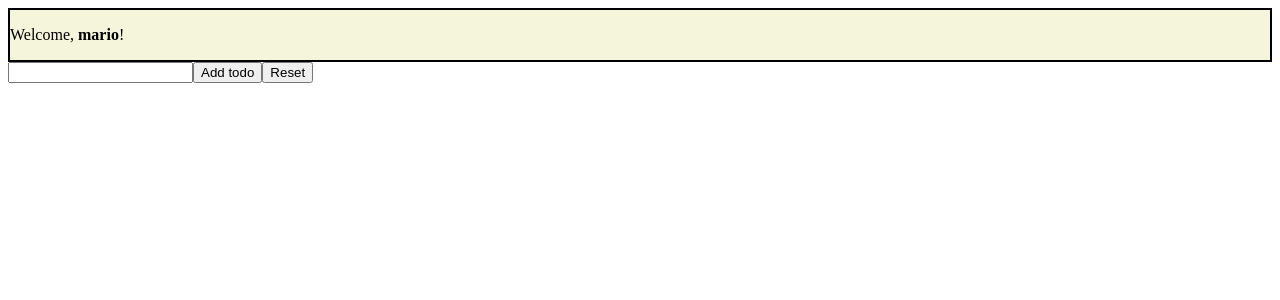
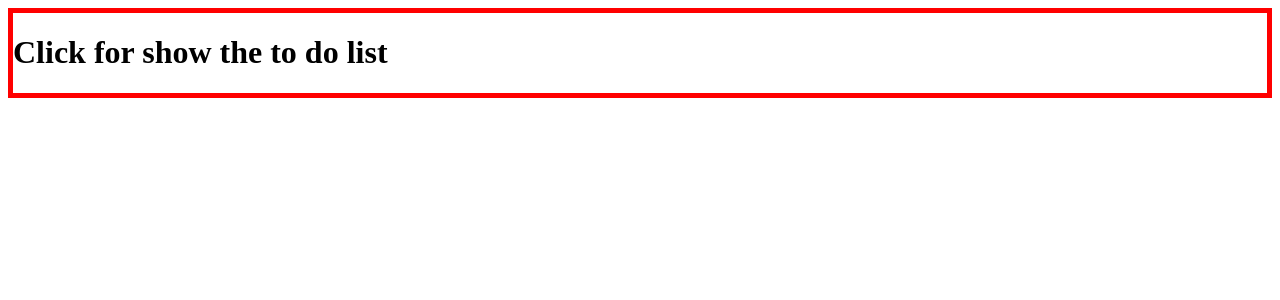
Before and after one commit to ver-sim/REACT, a React (Vite) app in the folder props/: page / in a window 1280 px wide. Shown: the top 300 px of the page. Built offline with nearby package versions, Linux system fonts and the light colour scheme.

Commit message:
children

```diff
--- a/props/src/App.jsx
+++ b/props/src/App.jsx
@@ -1,12 +1,11 @@
 
+import { Container } from "./Container";
 import { TodoList } from "./TodoList";
-import { Welcome } from "./Welcome";
 
 export function App(){
     return (
-        <>
-            <Welcome name={"mario"}/>
+        <Container title={<h1>Click for show the to do list</h1>}>
             <TodoList />
-        </>
+        </Container>
     );
 }
--- /dev/null
+++ b/props/src/Container.jsx
@@ -0,0 +1,23 @@
+import { useState } from "react";
+
+// eslint-disable-next-line react/prop-types
+export const Container = ({title, children }) => {
+    const [collapsed, setCollapsed] = useState(false);
+
+    const handleCollapsed = () => {
+        setCollapsed((p) => !p )
+    }
+    return (
+        <div className="container">
+            <div onClick={handleCollapsed}>{title} </div>
+            <div className={collapsed ? '' : 'contanier-content-hidden' }>{children}</div>
+        </div>
+    );
+}
+
+
+// Create a Container component that renders its children within a div tag.
+// Have the div tag use a white background and a red border.
+// Add a title prop that will contain the title value to be displayed before the children.
+// Make the container collapsible, so that when the title is clicked the children are either hidden of shown again.
+// Use the useState hook to keep track of the collapsed state.
--- a/props/src/index.css
+++ b/props/src/index.css
@@ -1,3 +1,12 @@
+.container {
+    border: 5px solid red;
+    background-color: white;
+}
+
+.contanier-content-hidden{
+    display: none;
+}
+
 .welcome {
     background-color: beige;
     border: 2px solid black;
```
